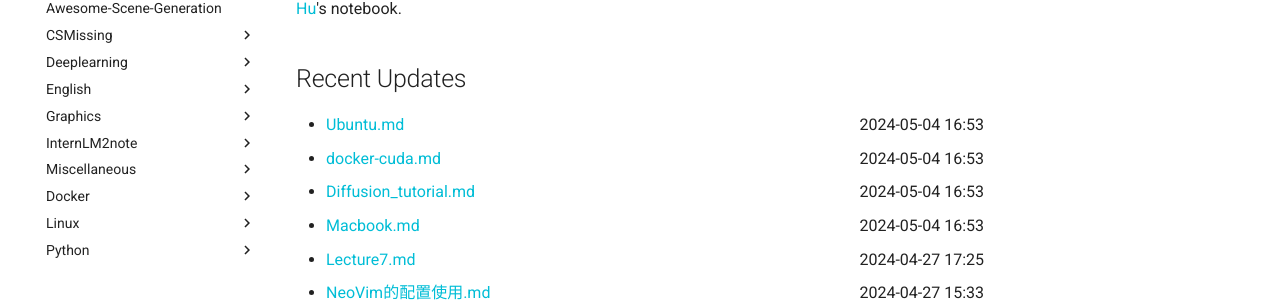
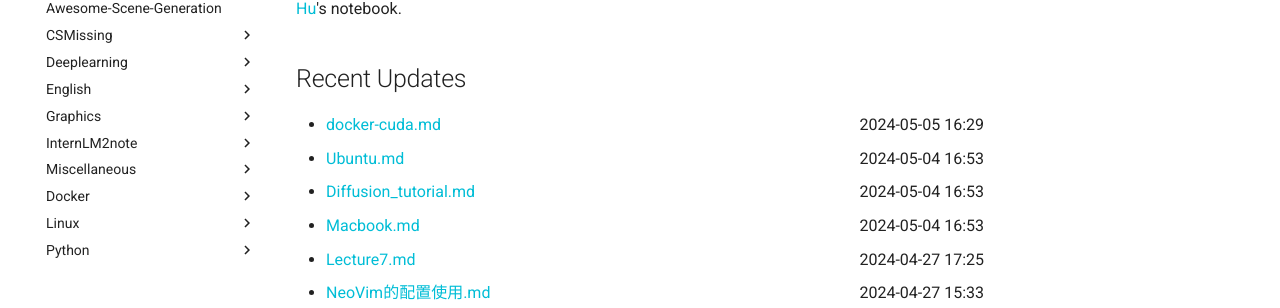
Before and after one commit to zhuhu00/note, an MkDocs documentation site: the page built from docs/index.md, in a window 1280 px wide and 1297 px high. Shown: the part 184-492 px from the top of the window. Built offline with MkDocs 1.6.1 and Material for MkDocs 9.7.7, drawn with Linux system fonts in a browser that asks for light colours; comment, search, counter and statistics services are not loaded.

Commit message:
update recent

```diff
--- a/docs/index.md
+++ b/docs/index.md
@@ -4,8 +4,8 @@
 [Hu](https://zhuhu00.top/)'s notebook.
 
 ## Recent Updates
+- [docker-cuda.md](docker/docker-cuda/) <span style="float: right;">2024-05-05 16:29</span>
 - [Ubuntu.md](linux/Ubuntu/) <span style="float: right;">2024-05-04 16:53</span>
-- [docker-cuda.md](docker/docker-cuda/) <span style="float: right;">2024-05-04 16:53</span>
 - [Diffusion_tutorial.md](Deeplearning/Diffusion_tutorial/) <span style="float: right;">2024-05-04 16:53</span>
 - [Macbook.md](CSMissing/Macbook/) <span style="float: right;">2024-05-04 16:53</span>
 - [Lecture7.md](InternLM2note/Lecture7/) <span style="float: right;">2024-04-27 17:25</span>
```
